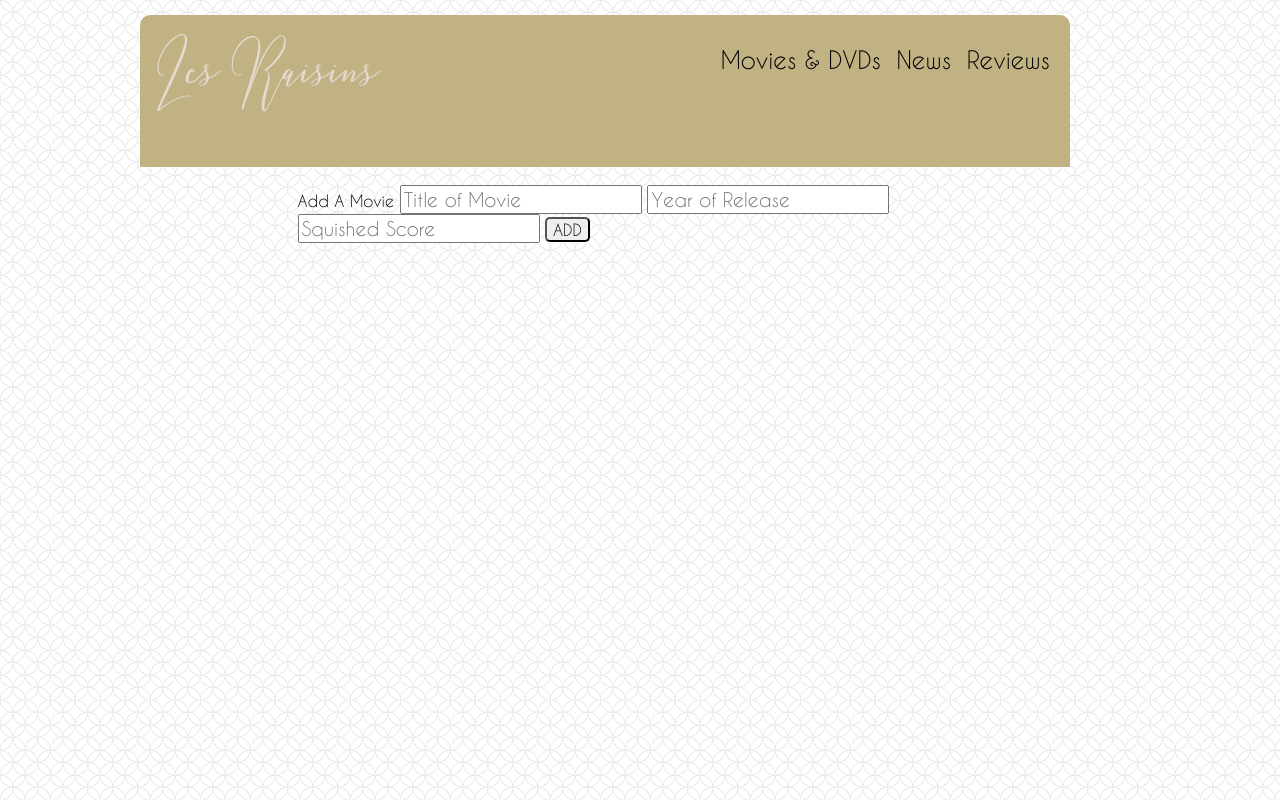
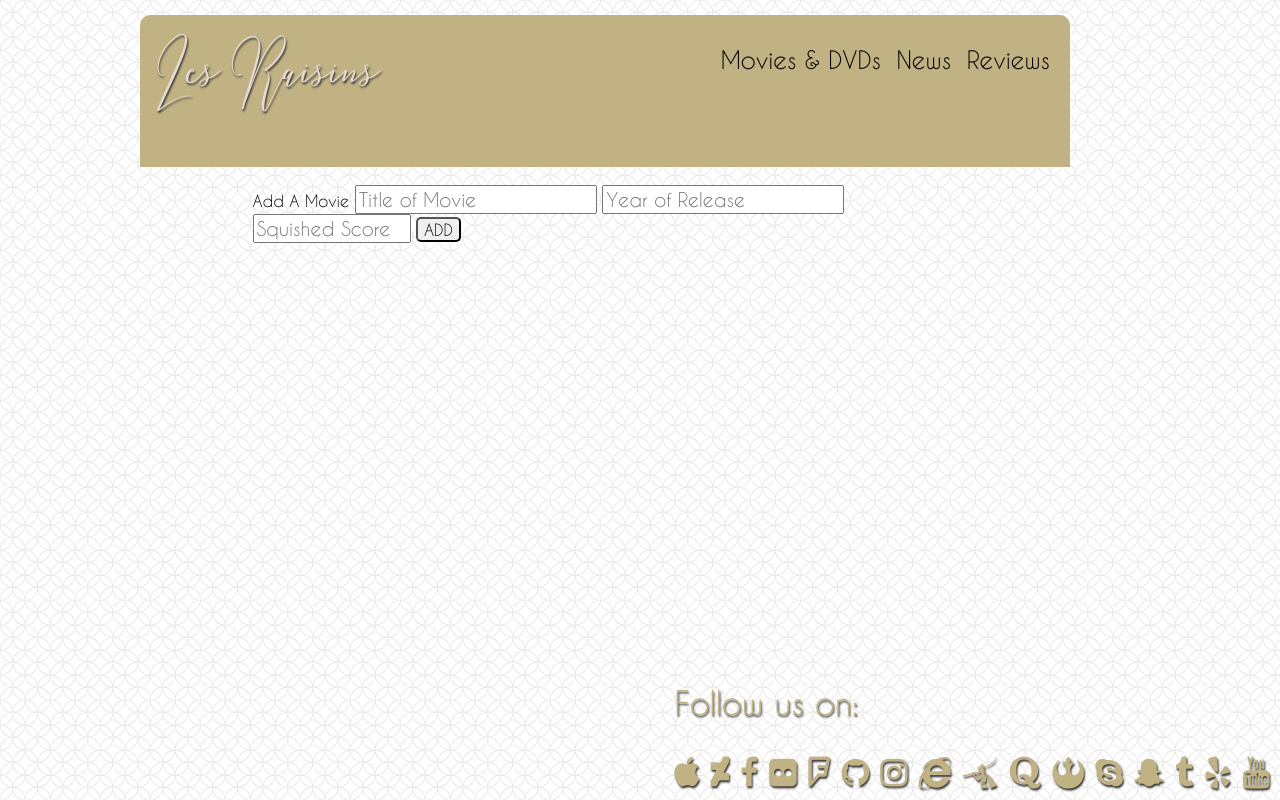
Before and after one commit to lenjha/les-raisins, a plain HTML site: page index.html in a window 1280 px wide. Drawn offline with Linux system fonts and the light colour scheme.

Commit message:
add classy css styling

```diff
--- a/css/styles.css
+++ b/css/styles.css
@@ -34,8 +34,8 @@ button, input {
 }
 
 .movie-form{
-  width: 60%;
-  margin-left: 14%;
+  width: 65%;
+  margin-left: 10%;
   margin-right: 50%;
   margin-bottom: 5px;
 }
@@ -48,6 +48,7 @@ h1 {
   font-size: 5em;
   padding: 0;
   margin-top: 2%;
+  text-shadow: 1px 2px 2px #373737;
 }
 
 h2 {
@@ -81,6 +82,10 @@ li {
 li:hover {
   background-color: white;
   cursor: crosshair;
+}
+
+#score {
+  width: 150px;
 }
 
 table {
@@ -132,6 +137,15 @@ ul {
   margin-bottom: 15px;
 }
 
+.icons {
+  color: #C0B283;
+  position: absolute;
+  font-size: 2em;
+  right: 10px;
+  bottom: 10px;
+  text-shadow: 1px 2px 2px #373737;
+}
+
 .navbar {
   float: right;
   /*margin-top: 10%;*/
--- a/index.html
+++ b/index.html
@@ -4,6 +4,7 @@
     <script src="js/jquery-3.2.1.js" type="text/javascript"></script>
     <script src="js/scripts.js" type="text/javascript"></script>
     <link rel="stylesheet" href="css/styles.css" type="text/css">
+     <link rel="stylesheet" href="https://cdnjs.cloudflare.com/ajax/libs/font-awesome/4.7.0/css/font-awesome.min.css">
     <meta charset="utf-8">
     <title></title>
   </head>
@@ -24,7 +25,7 @@
         <label for="form">Add A Movie</label>
         <input type="text" placeholder="Title of Movie" name="title" id= "title" value="">
         <input type="text" placeholder="Year of Release" name="year" id="year" value="">
-        <input type="number" placeholder="Squished Score" name="score" id="score" value="">
+        <input type="number" placeholder="Squished Score" name="score" id="score" min="1" max ="100" value="">
         <button type="submit" name="button">ADD</button>
       </form>
 
@@ -53,9 +54,25 @@
         </tbody>
       </table>
 
-      <!-- <button type="click" name="button" id="sort">SORT</button> -->
-
-      <!--css to make app/table look cool-->
+<div class="icons">
+  <p>Follow us on:</p>
+  <i class="fa fa-apple" aria-hidden="true"></i>
+  <i class="fa fa-deviantart" aria-hidden="true"></i>
+  <i class="fa fa-facebook" aria-hidden="true"></i>
+  <i class="fa fa-flickr" aria-hidden="true"></i>
+  <i class="fa fa-foursquare" aria-hidden="true"></i>
+  <i class="fa fa-github" aria-hidden="true"></i>
+  <i class="fa fa-instagram" aria-hidden="true"></i>
+  <i class="fa fa-internet-explorer" aria-hidden="true"></i>
+  <i class="fa fa-pied-piper-alt" aria-hidden="true"></i>
+  <i class="fa fa-quora" aria-hidden="true"></i>
+  <i class="fa fa-rebel" aria-hidden="true"></i>
+  <i class="fa fa-skype" aria-hidden="true"></i>
+  <i class="fa fa-snapchat-ghost" aria-hidden="true"></i>
+  <i class="fa fa-tumblr" aria-hidden="true"></i>
+  <i class="fa fa-yelp" aria-hidden="true"></i>
+  <i class="fa fa-youtube" aria-hidden="true"></i>
+</div>
 
     </div>
   </body>
```
